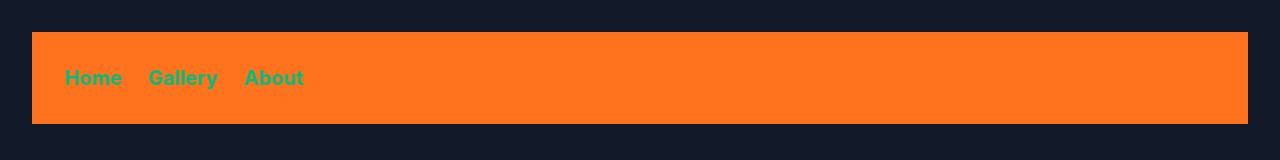
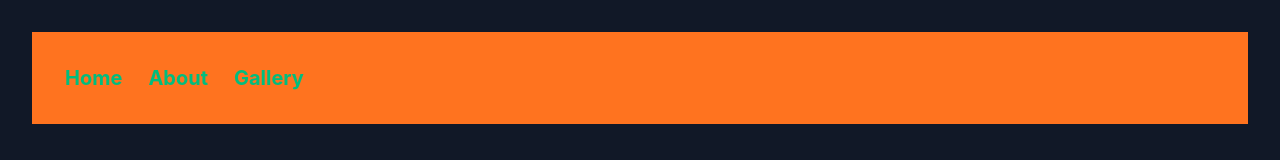
Before and after one commit to AkshayaShaji731/Gallery-App, a Vue app: page / in a window 1280 px wide. Shown: the top 160 px of the page. Built offline with nearby package versions, Linux system fonts and the light colour scheme.

Commit message:
nav href added

```diff
--- a/src/components/navbar.vue
+++ b/src/components/navbar.vue
@@ -2,8 +2,8 @@
   <nav class="gallery-nav">
     <ul>
       <li><a href="/">Home</a></li>
-      <li><a href="">Gallery</a></li>
       <li><a href="/about">About</a></li>
+      <li><a href="/gallery">Gallery</a></li>
     </ul>
   </nav>
 </template>
```
